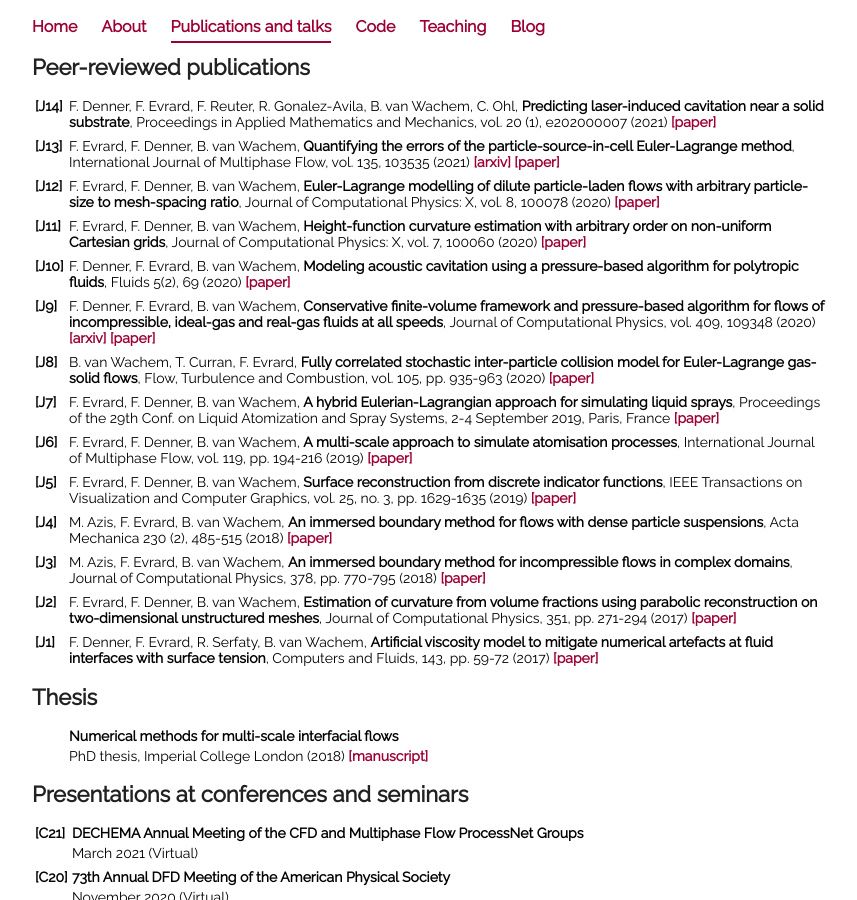
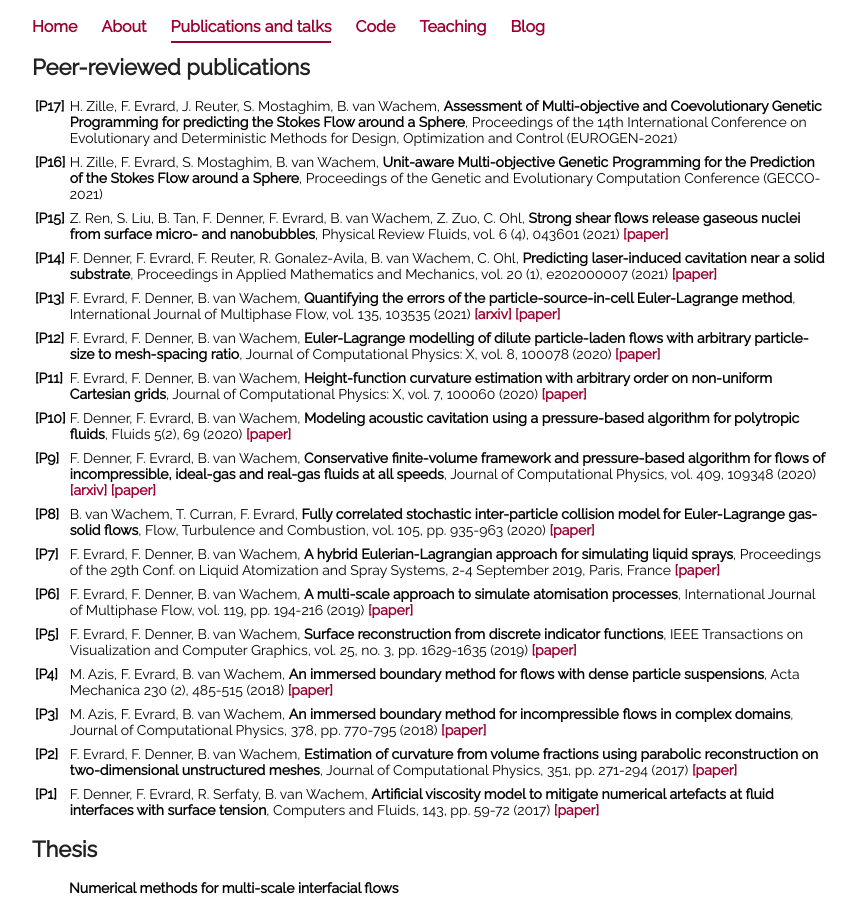
Before and after one commit to fabienevrard/fabienevrard.github.io, a Jekyll site: the page built from publications/index.html, in a window 1280 px wide and 900 px high. Shown: the whole window, without its empty margins (208-1065 px from the left). Built offline with Jekyll 4.4.1, drawn with Linux system fonts in a browser that asks for light colours.

Commit message:
Update index.html

```diff
--- a/publications/index.html
+++ b/publications/index.html
@@ -9,74 +9,89 @@ title: Publications and talks
 		 <col width=4%>
 		 <col width=95%>
 		 <tr>
-			 <td><b>[J14]</b></td>
+			 <td><b>[P17]</b></td>
+			 <td>H. Zille, F. Evrard, J. Reuter, S. Mostaghim, B. van Wachem, <b>Assessment of Multi-objective and Coevolutionary Genetic Programming for predicting the Stokes Flow around a Sphere</b>, Proceedings of the 14th International Conference on Evolutionary and Deterministic Methods for Design, Optimization and Control (EUROGEN-2021)</td>
+		 </tr>
+		 <tr><td></td><td></td></tr>
+		 <tr>
+			 <td><b>[P16]</b></td>
+			 <td>H. Zille, F. Evrard, S. Mostaghim, B. van Wachem, <b>Unit-aware Multi-objective Genetic Programming for the Prediction of the Stokes Flow around a Sphere</b>, Proceedings of the Genetic and Evolutionary Computation Conference (GECCO-2021)</td>
+		 </tr>
+		 <tr><td></td><td></td></tr>
+		 <tr>
+			 <td><b>[P15]</b></td>
+			 <td>Z. Ren, S. Liu, B. Tan, F. Denner, F. Evrard, B. van Wachem, Z. Zuo, C. Ohl, <b>Strong shear flows release gaseous nuclei from surface micro- and nanobubbles</b>, Physical Review Fluids, vol. 6 (4), 043601 (2021) <b><a href="https://doi.org/10.1103/PhysRevFluids.6.043601">[paper]</a></b></td>
+		 </tr>
+		 <tr><td></td><td></td></tr>
+		 <tr>
+			 <td><b>[P14]</b></td>
 			 <td>F. Denner, F. Evrard, F. Reuter, R. Gonalez-Avila, B. van Wachem, C. Ohl, <b>Predicting laser-induced cavitation near a solid substrate</b>, Proceedings in Applied Mathematics and Mechanics, vol. 20 (1), e202000007 (2021) <b><a href="https://doi.org/10.1002/pamm.202000007">[paper]</a></b></td>
 		 </tr>
 		 <tr><td></td><td></td></tr>
 
 		 <tr>
-			 <td><b>[J13]</b></td>
+			 <td><b>[P13]</b></td>
 			 <td>F. Evrard, F. Denner, B. van Wachem, <b>Quantifying the errors of the particle-source-in-cell Euler-Lagrange method</b>, International Journal of Multiphase Flow, vol. 135, 103535 (2021) <b><a href="http://arxiv.org/abs/2012.03025">[arxiv]</a> <a href="https://doi.org/10.1016/j.ijmultiphaseflow.2020.103535">[paper]</a></b></td>
 		 </tr>
 		 <tr><td></td><td></td></tr>
 		 <tr>
-			 <td><b>[J12]</b></td>
+			 <td><b>[P12]</b></td>
 			 <td>F. Evrard, F. Denner, B. van Wachem, <b>Euler-Lagrange modelling of dilute particle-laden flows with arbitrary particle-size to mesh-spacing ratio</b>, Journal of Computational Physics: X, vol. 8, 100078 (2020) <b><a href="https://doi.org/10.1016/j.jcpx.2020.100078">[paper]</a></b></td>
 		 </tr>
 		 <tr><td></td><td></td></tr>
 		 <tr>
-			 <td><b>[J11]</b></td>
+			 <td><b>[P11]</b></td>
 			 <td>F. Evrard, F. Denner, B. van Wachem, <b>Height-function curvature estimation with arbitrary order on non-uniform Cartesian grids</b>, Journal of Computational Physics: X, vol. 7, 100060 (2020) <b><a href="https://doi.org/10.1016/j.jcpx.2020.100060">[paper]</a></b></td>
 		 </tr>
 		 <tr><td></td><td></td></tr>
 		 <tr>
-			 <td><b>[J10]</b></td>
+			 <td><b>[P10]</b></td>
 			 <td>F. Denner, F. Evrard, B. van Wachem, <b>Modeling acoustic cavitation using a pressure-based algorithm for polytropic fluids</b>, Fluids 5(2), 69 (2020) <b><a href="https://www.mdpi.com/2311-5521/5/2/69/pdf">[paper]</a></b></td>
 		 </tr>
 		 <tr><td></td><td></td></tr>
 		 <tr>
-			 <td><b>[J9]</b></td>
+			 <td><b>[P9]</b></td>
 			 <td>F. Denner, F. Evrard, B. van Wachem, <b>Conservative finite-volume framework and pressure-based algorithm for flows of incompressible, ideal-gas and real-gas fluids at all speeds</b>, Journal of Computational Physics, vol. 409, 109348 (2020) <b><a href="https://arxiv.org/abs/2002.10482">[arxiv]</a></b> <b><a href="https://doi.org/10.1016/j.jcp.2020.109348">[paper]</a></b></td>
 		 </tr>
 		 <tr><td></td><td></td></tr>
 		 <tr>
-			 <td><b>[J8]</b></td>
+			 <td><b>[P8]</b></td>
 			 <td>B. van Wachem, T. Curran, F. Evrard, <b>Fully correlated stochastic inter-particle collision model for Euler-Lagrange gas-solid flows</b>, Flow, Turbulence and Combustion, vol. 105, pp. 935-963 (2020) <b><a href="https://doi.org/10.1007/s10494-020-00111-7">[paper]</a></b></td>
 		 </tr>
 		 <tr><td></td><td></td></tr>
 		 <tr>
-			 <td><b>[J7]</b></td>
+			 <td><b>[P7]</b></td>
 			 <td>F. Evrard, F. Denner, B. van Wachem, <b>A hybrid Eulerian-Lagrangian approach for simulating liquid sprays</b>, Proceedings of the 29th Conf. on Liquid Atomization and Spray Systems, 2-4 September 2019, Paris, France <b><a href="https://ilass19.sciencesconf.org/243747">[paper]</a></b></td>
 		 </tr>
 		 <tr><td></td><td></td></tr>
 		 <tr>
-			 <td><b>[J6]</b></td>
+			 <td><b>[P6]</b></td>
 			 <td>F. Evrard, F. Denner, B. van Wachem, <b>A multi-scale approach to simulate atomisation processes</b>, International Journal of Multiphase Flow, vol. 119, pp. 194-216 (2019) <b><a href="https://doi.org/10.1016/j.ijmultiphaseflow.2019.07.005">[paper]</a></b></td>
 		 </tr>
 		 <tr><td></td><td></td></tr>
 		 <tr>
-			 <td><b>[J5]</b></td>
+			 <td><b>[P5]</b></td>
 			 <td>F. Evrard, F. Denner, B. van Wachem, <b>Surface reconstruction from discrete indicator functions</b>, IEEE Transactions on Visualization and Computer Graphics, vol. 25, no. 3, pp. 1629-1635 (2019) <b><a href="https://doi.org/10.1109/TVCG.2018.2809751">[paper]</a></b></td>
 		 </tr>
 		 <tr><td></td><td></td></tr>
 		 <tr>
-			 <td><b>[J4]</b></td>
+			 <td><b>[P4]</b></td>
 			 <td>M. Azis, F. Evrard, B. van Wachem, <b>An immersed boundary method for flows with dense particle suspensions</b>, Acta Mechanica 230 (2), 485-515 (2018) <b><a href="https://doi.org/10.1007/s00707-018-2296-y">[paper]</a></b></td>
 		 </tr>
 		 <tr><td></td><td></td></tr>
 		 <tr>
-			 <td><b>[J3]</b></td>
+			 <td><b>[P3]</b></td>
 			 <td>M. Azis, F. Evrard, B. van Wachem, <b>An immersed boundary method for incompressible flows in complex domains</b>, Journal of Computational Physics, 378, pp. 770-795 (2018) <b><a href="https://doi.org/10.1016/j.jcp.2018.10.048">[paper]</a></b></td>
 		 </tr>
 		 <tr><td></td><td></td></tr>
 		 <tr>
-			 <td><b>[J2]</b></td>
+			 <td><b>[P2]</b></td>
 			 <td>F. Evrard, F. Denner, B. van Wachem, <b>Estimation of curvature from
 volume fractions using parabolic reconstruction on two-dimensional unstructured meshes</b>, Journal of Computational Physics, 351, pp. 271-294 (2017) <b><a href="https://doi.org/10.1016/j.jcp.2017.09.034">[paper]</a></b></td>
 		 </tr>
 		 <tr><td></td><td></td></tr>
 		 <tr>
-			 <td><b>[J1]</b></td>
+			 <td><b>[P1]</b></td>
 			 <td>F. Denner, F. Evrard, R. Serfaty, B. van Wachem, <b>Artificial viscosity model to mitigate numerical artefacts at fluid interfaces with surface tension</b>, Computers and Fluids, 143, pp. 59-72 (2017) <b><a href="https://doi.org/10.1016/j.compfluid.2016.11.006">[paper]</a></b></td>
 		 </tr>
 	</table>
```
